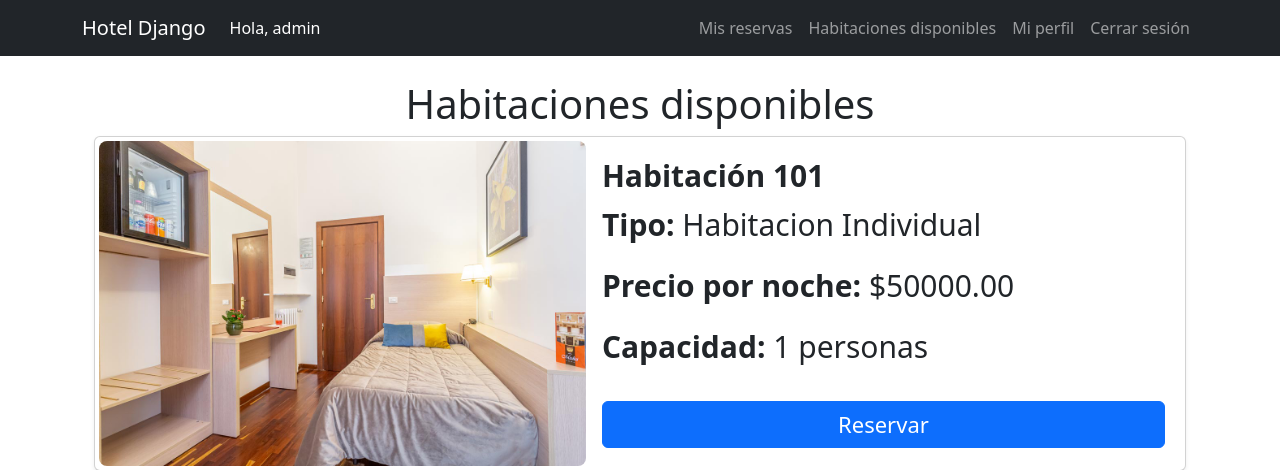
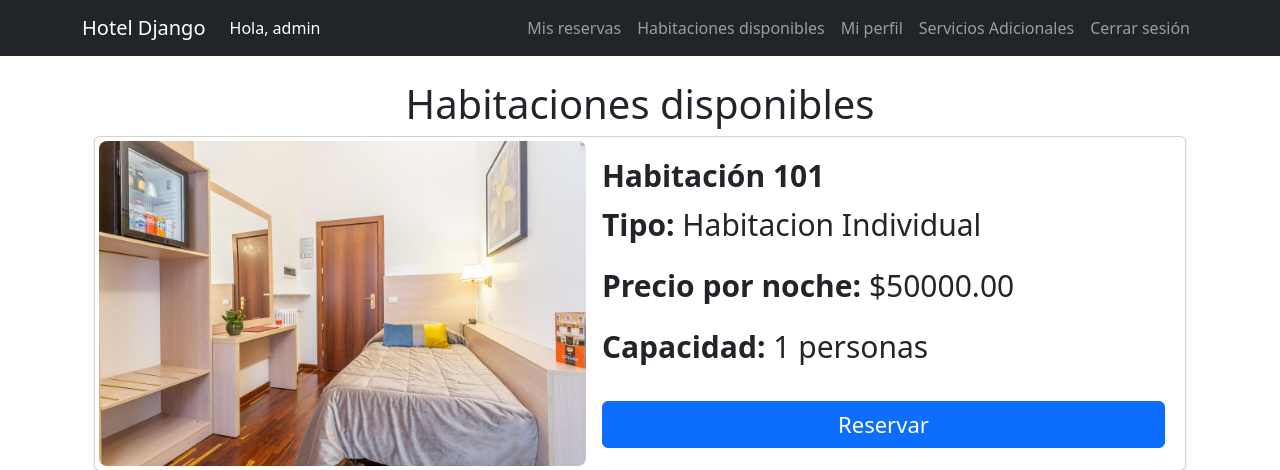
Before and after one commit to nadiradad/gestion_hotel, a Django app: page /habitaciones/disponibles/ in a window 1280 px wide. Shown: the top 470 px of the page. Run offline with Django 5.2, Linux system fonts and the light colour scheme; a user stored in the database is signed in; data comes from the database, SQL or seed files in the repository; parts of the project's set-up code (start-up, migrations or seed data) failed here and were passed over.

Commit message:
Boton Servicios Adicionales

```diff
--- a/hotel/templates/base.html
+++ b/hotel/templates/base.html
@@ -32,6 +32,9 @@
                         <li class="nav-item">
                             <a class="nav-link" href="{% url 'perfil_usuario' %}">Mi perfil</a>
                         </li>
+                         <li class="nav-item">
+                            <a class="nav-link" href="{% url 'servicios_adicionales' %}">Servicios Adicionales</a>
+                        </li>
                         <form method="post" action="{% url 'logout' %}" style="display:inline;">
                             {% csrf_token %}
                             <button type="submit" class="btn btn-link nav-link" style="display:inline; border:none; background:none;">
```
